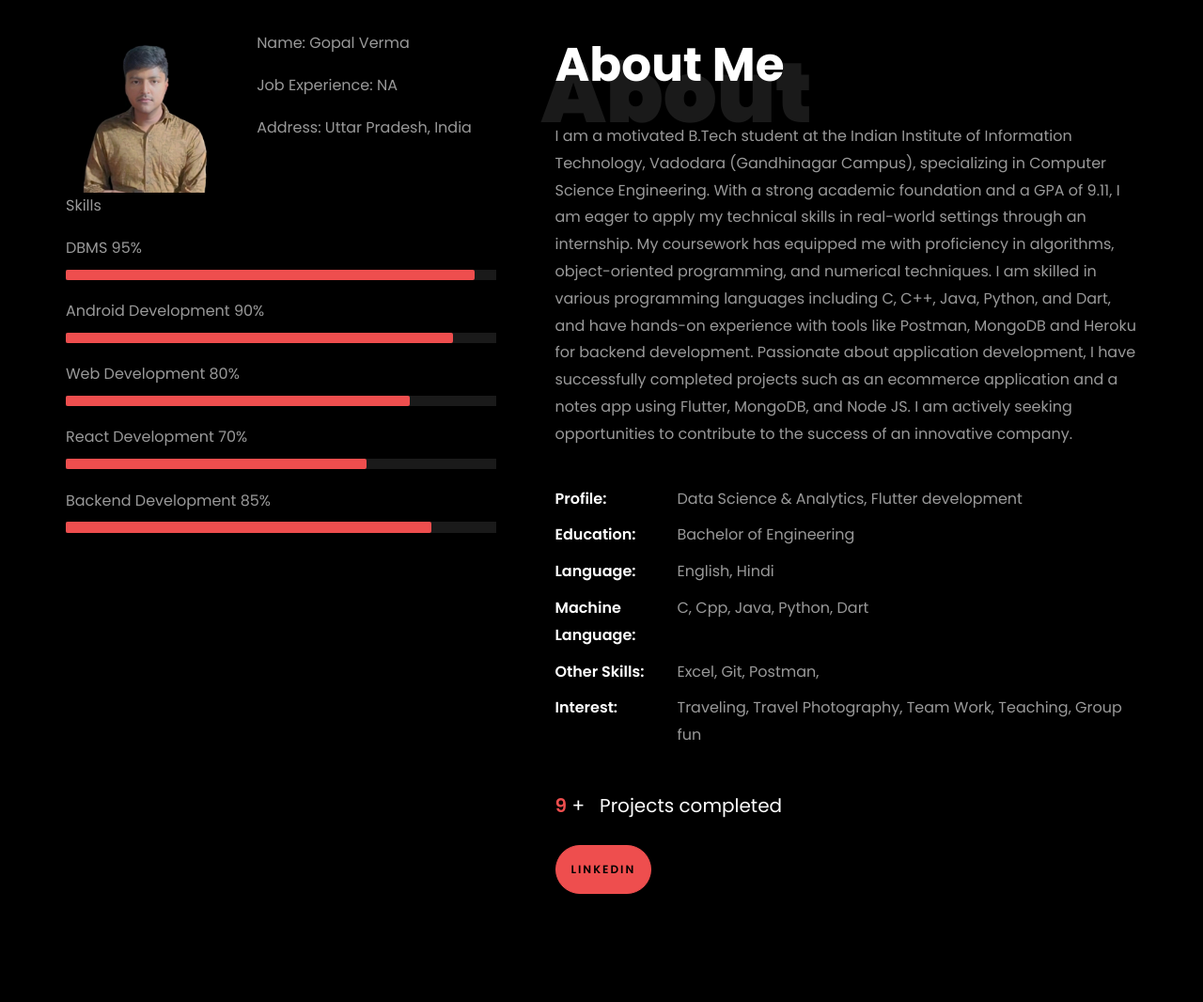
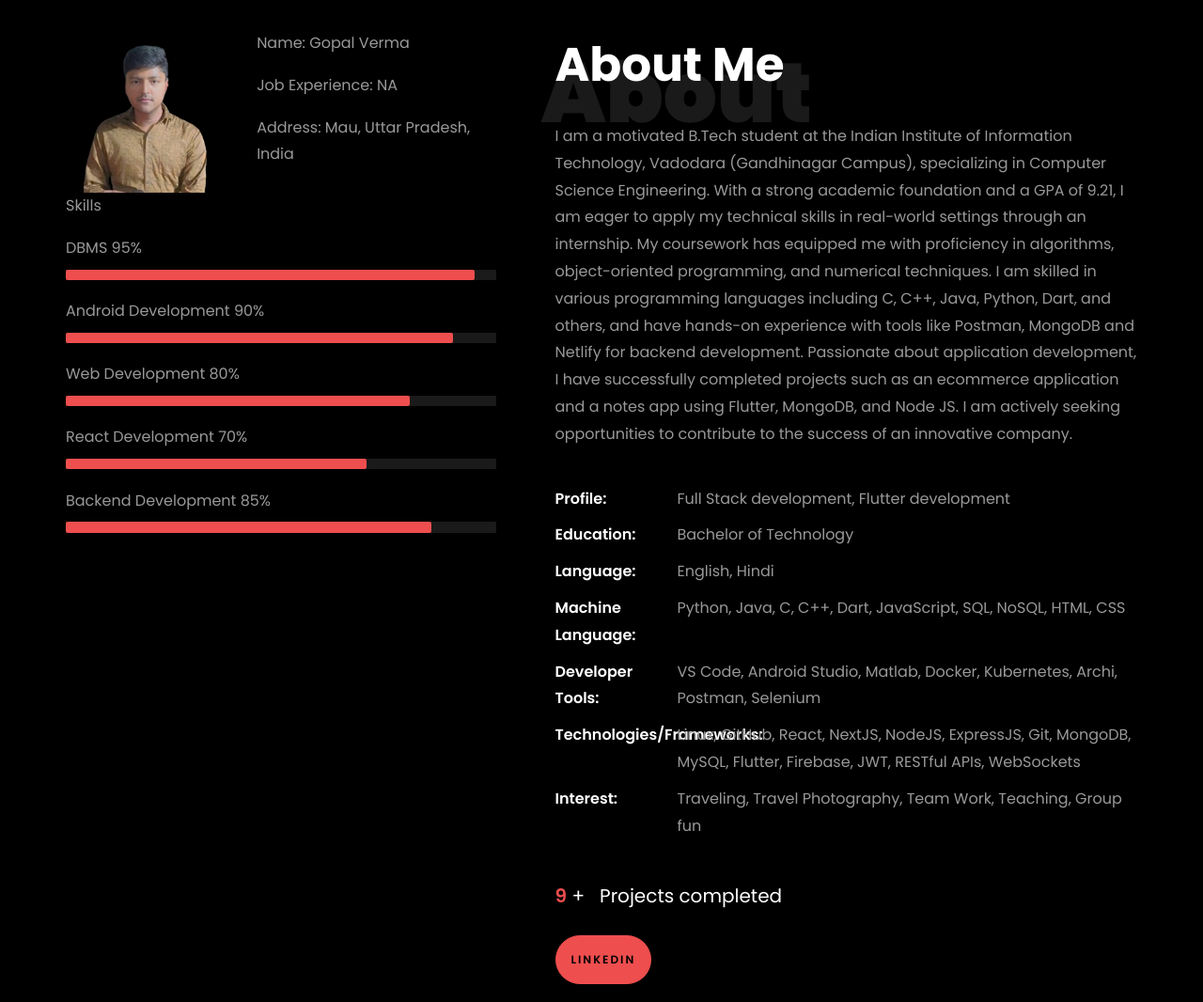
Before and after one commit to Gopalsethverma/My_Portfolio, a plain HTML site: page index.html in a window 1280 px wide. Shown: the part 840-1906 px from the top of the page at 94% size. Drawn offline with Linux system fonts and the light colour scheme; files whose address does not match are found by name.

Commit message:
Update index.html like update resume and skills

```diff
--- a/index.html
+++ b/index.html
@@ -223,7 +223,7 @@
 										<p><span class="title-s">Name: </span> <span>Gopal Verma</span></p>
 
 										<p><span class="title-s">Job Experience: </span> <span>NA</span></p>
-										<p><span class="title-s">Address: </span> <span>Uttar Pradesh, India</span></p>
+										<p><span class="title-s">Address: </span> <span>Mau, Uttar Pradesh, India</span></p>
 									  </div>
 									</div>
 								  </div>
@@ -270,14 +270,15 @@
 								<h1 class="big">About</h1>
 								<h2 class="mb-4">About Me</h2>
 
-								<p> I am a motivated B.Tech student at the Indian Institute of Information Technology, Vadodara (Gandhinagar Campus), specializing in Computer Science Engineering. With a strong academic foundation and a GPA of 9.11, I am eager to apply my technical skills in real-world settings through an internship. My coursework has equipped me with proficiency in algorithms, object-oriented programming, and numerical techniques. I am skilled in various programming languages including C, C++, Java, Python, and Dart, and have hands-on experience with tools like Postman, MongoDB and Heroku for backend development. Passionate about application development, I have successfully completed projects such as an ecommerce application and a notes app using Flutter, MongoDB, and Node JS. I am actively seeking opportunities to contribute to the success of an innovative company.</p>
+								<p> I am a motivated B.Tech student at the Indian Institute of Information Technology, Vadodara (Gandhinagar Campus), specializing in Computer Science Engineering. With a strong academic foundation and a GPA of 9.21, I am eager to apply my technical skills in real-world settings through an internship. My coursework has equipped me with proficiency in algorithms, object-oriented programming, and numerical techniques. I am skilled in various programming languages including C, C++, Java, Python, Dart, and others, and have hands-on experience with tools like Postman, MongoDB and Netlify for backend development. Passionate about application development, I have successfully completed projects such as an ecommerce application and a notes app using Flutter, MongoDB, and Node JS. I am actively seeking opportunities to contribute to the success of an innovative company.</p>
 								<ul class="about-info mt-4 px-md-0 px-2">
-									<li class="d-flex"><span>Profile:</span> <span>Data Science &amp; Analytics, Flutter development</span></li>
-									<li class="d-flex"><span>Education:</span> <span>Bachelor of Engineering</span></li>
+									<li class="d-flex"><span>Profile:</span> <span>Full Stack development, Flutter development</span></li>
+									<li class="d-flex"><span>Education:</span> <span>Bachelor of Technology</span></li>
 									<li class="d-flex"><span>Language:</span> <span>English, Hindi</span></li>
-									<li class="d-flex"><span>Machine Language:</span> <span>C, Cpp, Java, Python, Dart</span></li>
-									<!-- <li class="d-flex"><span>BI Tools:</span> <span>Microsoft Power BI, Looker &amp;</span></li> -->
-									<li class="d-flex"><span>Other Skills:</span> <span>Excel, Git, Postman,</span></li>
+									<li class="d-flex"><span>Machine Language:</span> <span>Python, Java, C, C++, Dart, JavaScript, SQL, NoSQL, HTML, CSS</span></li>
+									<li class="d-flex"><span>Developer Tools:</span> <span>VS Code, Android Studio, Matlab, Docker, Kubernetes, Archi, Postman, Selenium</span></li>
+									<li class="d-flex"><span>Technologies/Frameworks:</span> <span>Linux, GitHub, React, NextJS, NodeJS, ExpressJS, Git, MongoDB, MySQL,
+ Flutter, Firebase, JWT, RESTful APIs, WebSockets</span></li>
 									<li class="d-flex"><span>Interest:</span> <span>Traveling, Travel Photography, Team Work, Teaching, Group fun</span></li>
 
 								</ul>
@@ -328,7 +329,7 @@
     					<span class="date">2022-2026</span>
     					<h2>Bachelor of Technology</h2>
     					<span class="position">Indian Institute of Information Technology Vadodara (Gandhinagar Campus)</span>
-    					<p class="mt-4">CPI: 9.11</p>
+    					<p class="mt-4">CPI: 9.21</p>
     				</div>
     			</div>
 
@@ -344,7 +345,7 @@
 
     		<div class="row justify-content-center mt-5">
     			<div class="col-md-6 text-center ftco-animate">
-    				<p><a href="./Refer_01.pdf" class="btn btn-primary py-4 px-5" download="Resume">Download Resume</a></p>
+    				<p><a href="./Resume_.pdf" class="btn btn-primary py-4 px-5" download="Resume">Download Resume</a></p>
     			</div>
     		</div>
     	</div>
@@ -471,7 +472,7 @@
           			<span class="icon-map-signs"></span>
           		</div>
           		<h3 class="mb-4">Address</h3>
-	            <p>Uttar Pradesh, India</p>
+	            <p>Mau, Uttar Pradesh, India</p>
 	          </div>
           </div>
           <div class="col-md-6 col-lg-3 d-flex ftco-animate">
@@ -498,7 +499,7 @@
           			<span class="icon-globe"></span>
           		</div>
           		<h3 class="mb-4">Download Resume</h3>
-	            <p><a href="./Refer_01.pdf">resumelink</a></p>
+	            <p><a href="./Resume_.pdf">resumelink</a></p>
 	          </div>
           </div>
 
```
